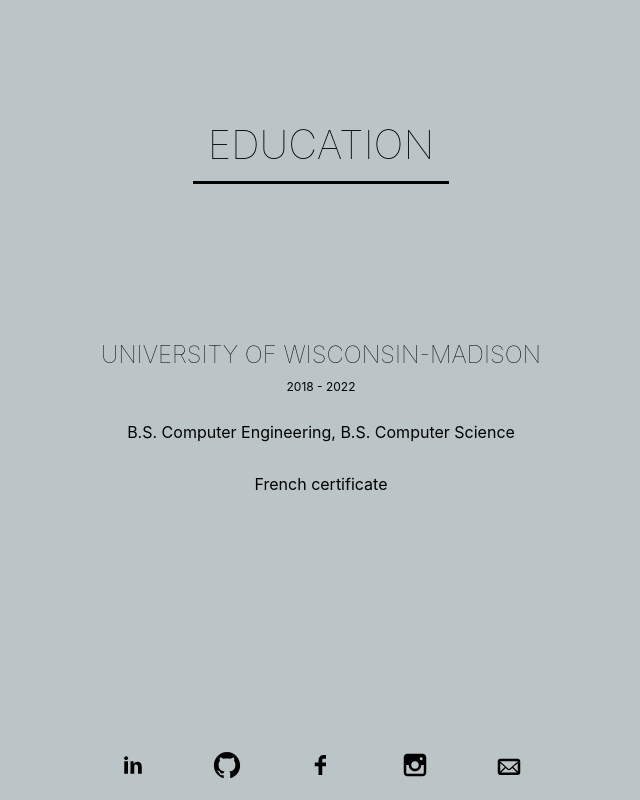
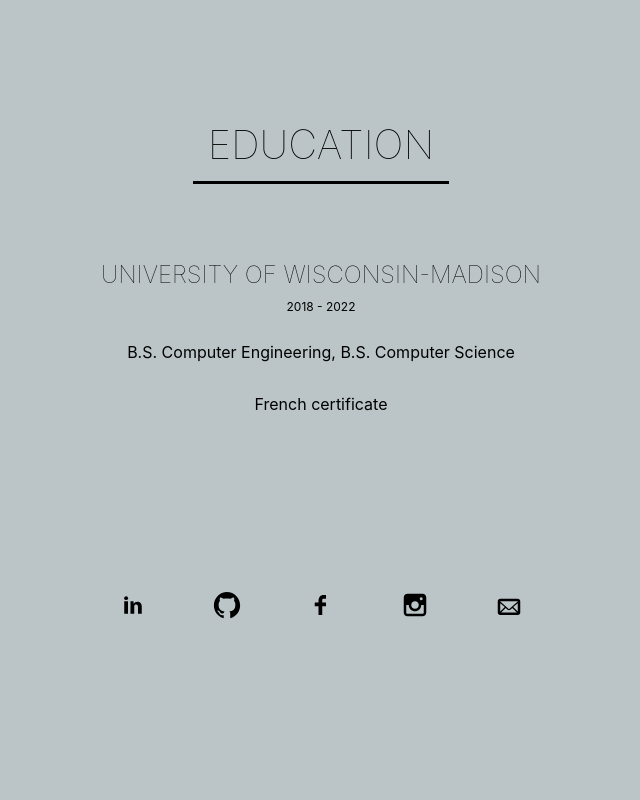
Before and after one commit to myaschmitz/myaschmitz.github.io, a React (Create React App) app: page / in a window 1280 px wide. Shown: the part 3064-3864 px from the top of the page, without its empty margins (319-959 px from the left). After the commit the page ends 3704 px from the top, so only its background shows below. Built offline with nearby package versions, Linux system fonts and the light colour scheme.

Commit message:
couple more updates to styling

```diff
--- a/src/sections/education.js
+++ b/src/sections/education.js
@@ -3,7 +3,7 @@
         <div className="section-container">
             <h2 className={"section-header"}>EDUCATION</h2>
             <div className="underline"></div>
-            <div className="section-container">
+            <div className="section-container" style={{padding: '5vh 0'}}>
                 <h2 className="lightweight" style={{ textAlign: 'center' }}>UNIVERSITY OF WISCONSIN-MADISON</h2>
                 <p style={{ fontSize: '12px', marginTop: '-10px' }}>2018 - 2022</p>
                 <p>B.S. Computer Engineering, B.S. Computer Science </p>
--- a/src/styles.css
+++ b/src/styles.css
@@ -452,6 +452,7 @@
 @media screen and (max-width: 1024px) {
   .overlay {
     opacity: 0.5;
+    font-size: 1.5vh;
   }
 
   .overlay p {
@@ -461,6 +462,12 @@
   div.project-card figure img {
     transform: scale(1.1);
     filter: blur(3px);
+  }
+}
+
+@media screen and (max-width: 768px) {
+  .overlay {
+    font-size: 2vh;
   }
 }
 
```
